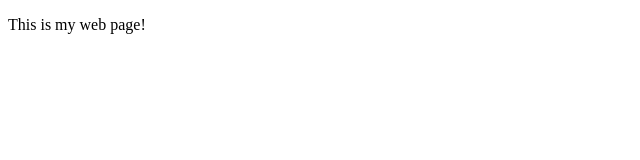
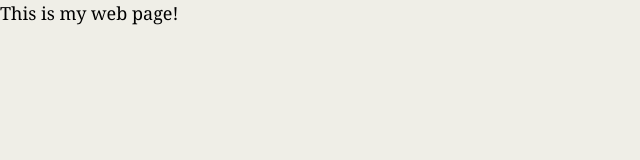
Before and after one commit to grndprxguy/grndprxguy.github.io, a plain HTML site: page index.html in a window 1280 px wide. Shown: the whole page, without its empty margins (0-640 px from the left). Drawn offline with Linux system fonts and the light colour scheme.

Commit message:
added html

```diff
--- a/index.html
+++ b/index.html
@@ -3,6 +3,10 @@
 <head>
 	<meta charset="UTF-8">
 	<title>My Website</title>
+
+	<link href="css/reset.css" type="text/css" rel="stylesheet">
+	<link href="css/style.css" type="text/css" rel="stylesheet">
+
 </head>
 <body>
 	<p>This is my web page!</p>
```
